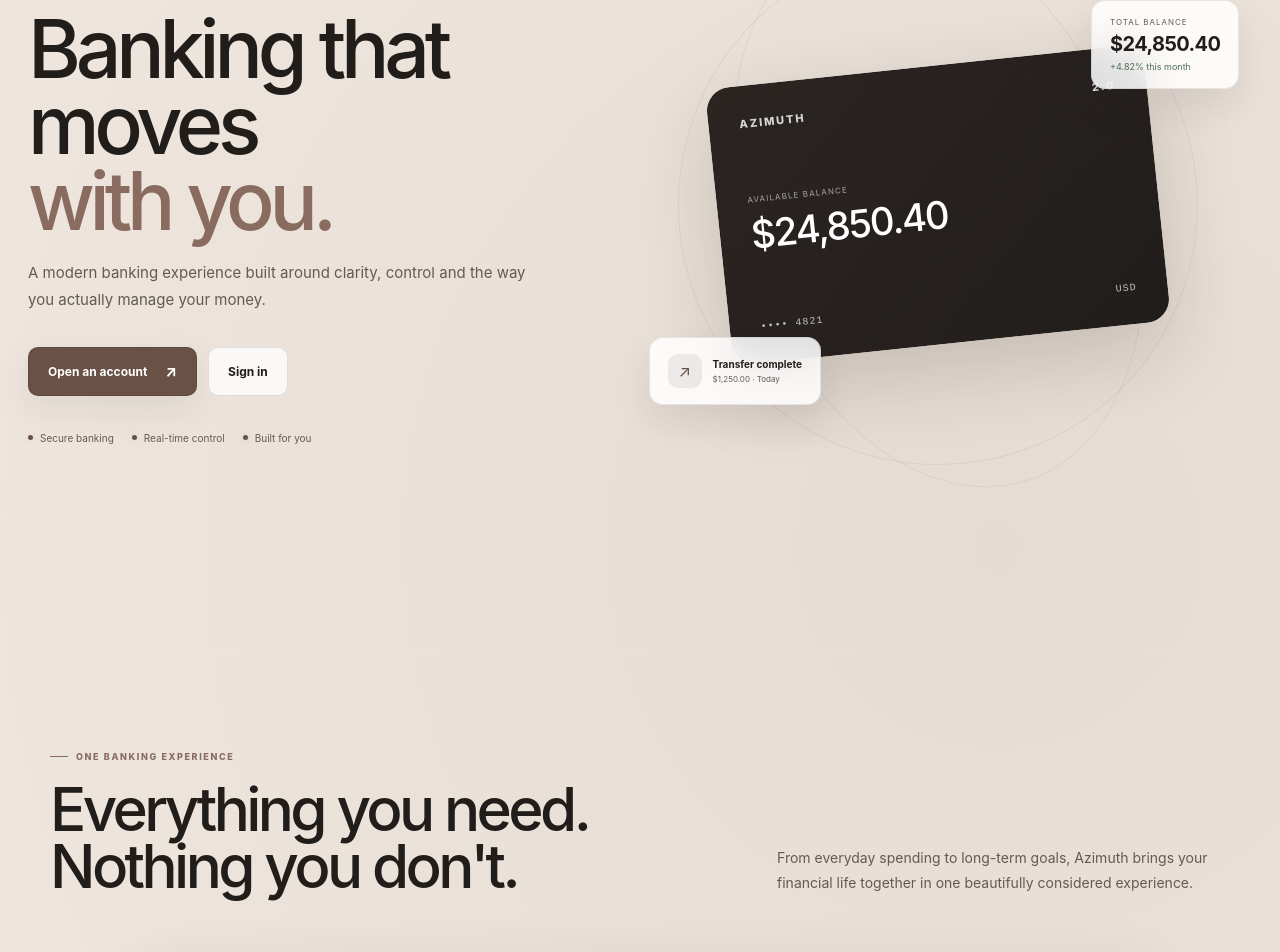
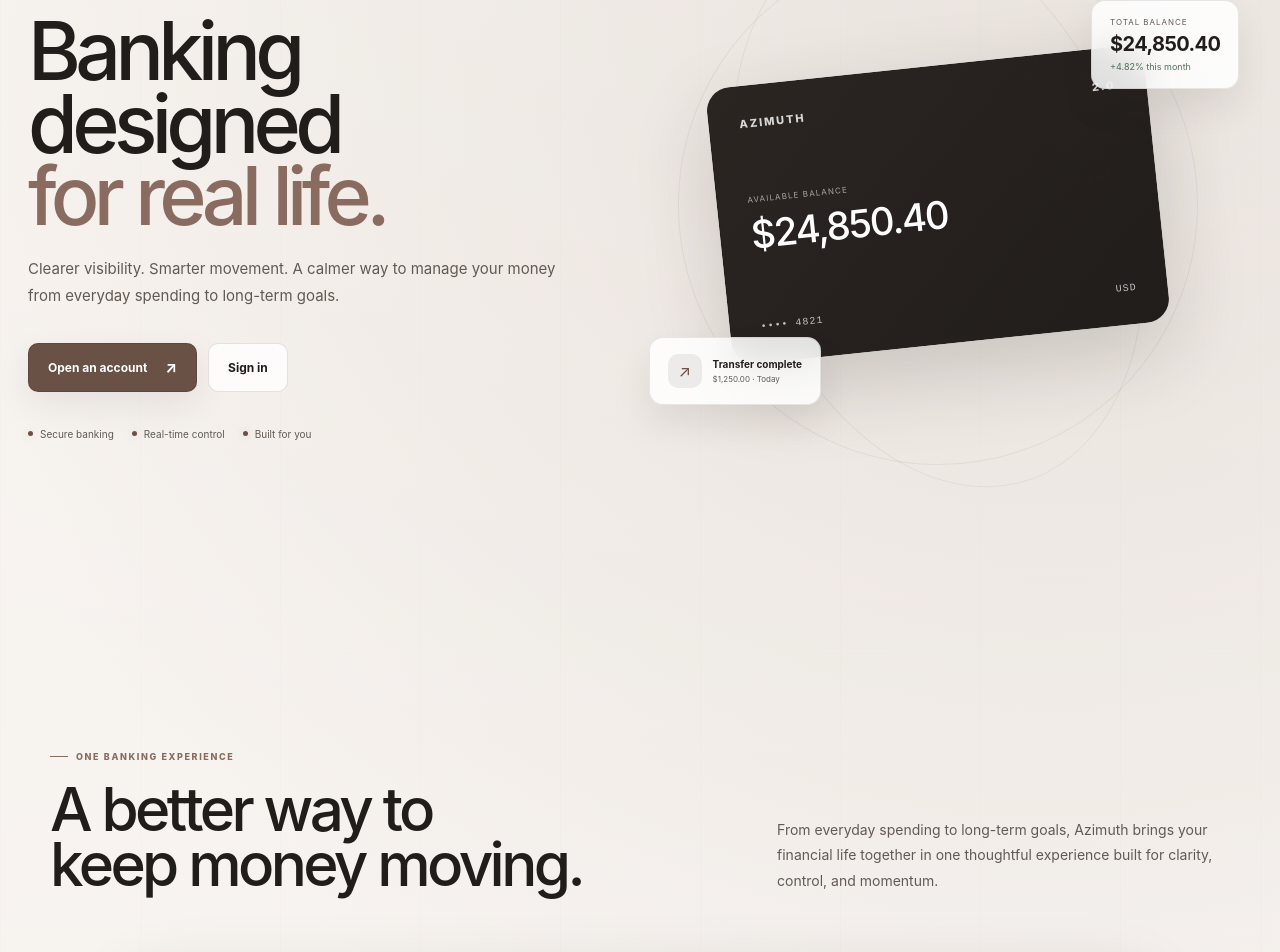
Before and after one commit to Ultra-0x/Azimuth2.0, a React (Vite) app in the folder client/: page / in a window 1280 px wide. Shown: the part 250-1202 px from the top of the page. Built offline with nearby package versions, Linux system fonts and the light colour scheme; no server answers; grey boxes are pictures that could not be loaded.

Commit message:
full landing homepage update

```diff
--- a/client/src/pages/LandingPage.tsx
+++ b/client/src/pages/LandingPage.tsx
@@ -238,19 +238,19 @@
       <section className="landing-hero">
         <div className="landing-hero-copy">
           <span className="landing-eyebrow">
-            THE NEW BANKING SYSTEM THAT WORKS FOR JUST YOU!
+            PRIVATE BANKING
           </span>
 
           <h1>
-            Banking that moves
+            Banking designed
             <br />
-            <em>with you.</em>
+            <em>for real life.</em>
           </h1>
 
           <p>
-            A modern banking experience built around
-            clarity, control and the way you actually
-            manage your money.
+            Clearer visibility. Smarter movement. A calmer
+            way to manage your money from everyday spending
+            to long-term goals.
           </p>
 
           <div className="landing-hero-actions">
@@ -335,16 +335,17 @@
           </span>
 
           <h2>
-            Everything you need.
+            A better way to
             <br />
-            Nothing you don't.
+            keep money moving.
           </h2>
         </div>
 
         <p>
           From everyday spending to long-term goals,
-          Azimuth brings your financial life together
-          in one beautifully considered experience.
+          Azimuth brings your financial life together in
+          one thoughtful experience built for clarity,
+          control, and momentum.
         </p>
       </section>
 
```
Also changed, not shown: client/src/App.css.
